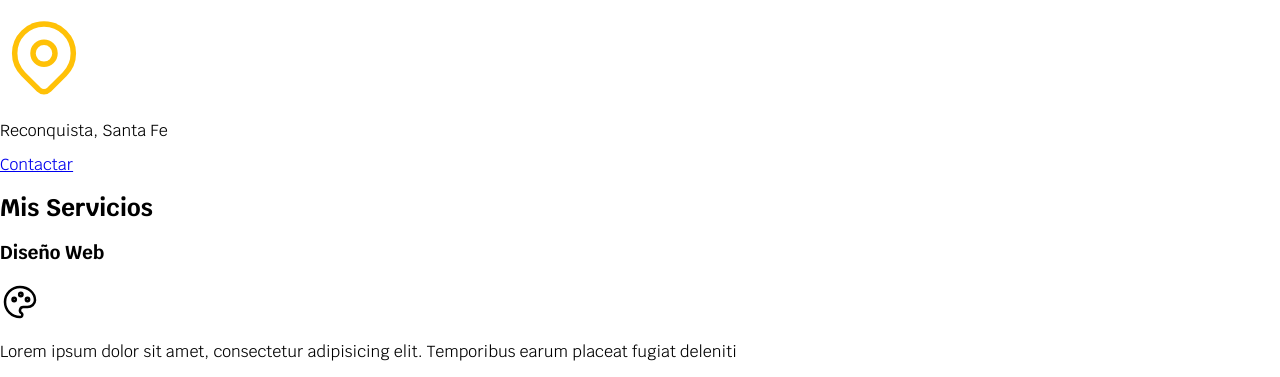
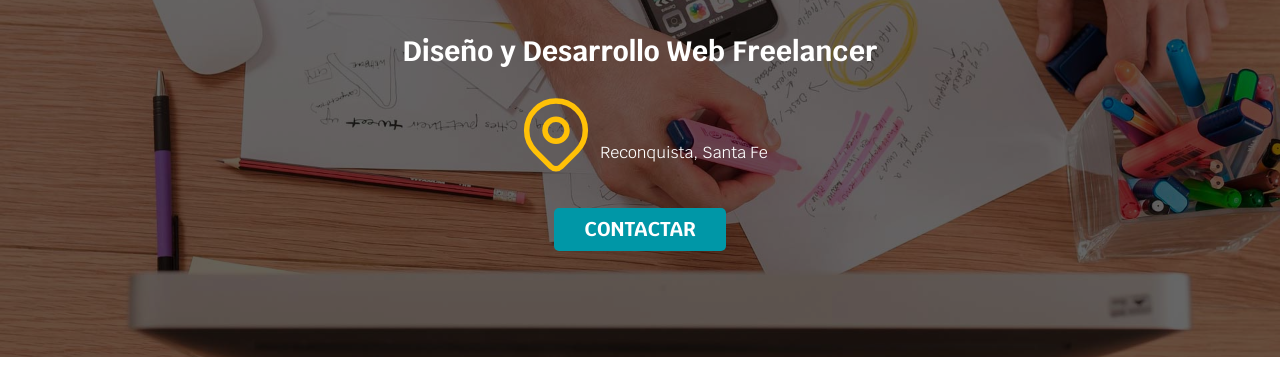
Before and after one commit to MateoD01/FreelancerPage, a plain HTML site: page index.html in a window 1280 px wide. Shown: the part 231-608 px from the top of the page. Drawn offline with Linux system fonts and the light colour scheme.

Commit message:
ordenamiento y comentarios

```diff
--- a/css/styles.css
+++ b/css/styles.css
@@ -7,8 +7,16 @@
 }
 
 /* Propiedades para resetear el navegador y utilizar mejor los REM */
+/* Snipped para que la altura de los elementos sea igual a la que yo pongo
+y que no se cambie cuando agrego padding (si pongo 400px tiene eso)*/
+
+/* GLOBALES */
 html{
     font-size: 62.5%;
+    box-sizing: border-box;
+}
+*, *:before, *:after {
+    box-sizing: inherit;
 }
 
 body{
@@ -16,31 +24,71 @@ body{
     font-size: 16px;
     font-family: 'Krub', sans-serif;
 }
-/* -------------------------- */
-.titulo {
+
+.contenedor {
+    max-width: 120rem;
+    margin: 0 auto;
+}
+
+.boton {
+    background-color: var(--secundario);
+    color: var(--blanco);
+    padding: 1rem 3rem;
+    margin-top: 3rem;
+    font-size: 2rem;
+    text-decoration: none;
+    text-transform: uppercase;
+    font-weight: bold;
+    border-radius: .5rem;
+    width: 90%;
     text-align: center;
+}
+
+@media (min-width: 768px) {
+    .boton {
+        width: auto;
+    }
+}
+
+/* Tipografía */
+h1 {
     font-size: 3.8rem;
 }
+h2 {
+    font-size: 2.8rem;
+}
+h3 {
+    font-size: 1.8rem;
+}
+h1, h2, h3 {
+    text-align: center;
+}
 
+/* Títulos */
 .titulo span {
     font-size: 2rem;
 }
 
-.contenedor {
-    width: 120rem;
-    margin: 0 auto;
-}
-
+/* Navegación principal */
 .nav-bg {
     background-color: var(--secundario);
 }
 
 .navegacion-principal {
     display: flex;
-    justify-content: space-between;
+    flex-direction: column;
+}
+
+@media (min-width: 768px) {
+    .navegacion-principal {
+        flex-direction: row;
+        justify-content: space-between;
+    }
 }
 
 .navegacion-principal a{
+    display: block;
+    text-align: center;
     color: var(--blanco);
     text-decoration: none;
     font-size: 2rem;
@@ -52,3 +100,34 @@ body{
     background-color: var(--primario);
     color: var(--oscuro);
 }
+
+/* Hero */
+.hero {
+    background-image: url(../img/hero.jpg);
+    background-repeat: no-repeat;
+    background-size: cover;
+    height: 450px;
+    position: relative;
+}
+
+.contenido-hero {
+    position: absolute;
+    /* background-color: rgba(0, 0, 0, .6); */
+    background-color: rgb(0 0 0 / 60%);
+    width: 100%;
+    height: 100%;
+/* Para alinear horizontalmente y verticalmente*/
+    display: flex;
+    flex-direction: column;
+    align-items: center;
+    justify-content: center;
+}
+
+.contenido-hero h2, .contenido-hero p {
+    color: var(--blanco)
+}
+
+.contenido-hero .ubicacion {
+    display: flex;
+    align-items: flex-end;
+}
--- a/index.html
+++ b/index.html
@@ -33,16 +33,21 @@
         </nav>
     </div>
 
-    <section>
-        <h2 class="titulo">Diseño y Desarrollo Web Freelancer</h2>
+    <section class="hero">
+        <div class="contenido-hero">
+            <h2>Diseño y Desarrollo Web Freelancer</h2>
+
+            <div class="ubicacion">
                 <svg xmlns="http://www.w3.org/2000/svg" class="icon icon-tabler icon-tabler-map-pin" width="88" height="88" viewBox="0 0 24 24" stroke-width="1.5" stroke="#FFC107" fill="none" stroke-linecap="round" stroke-linejoin="round">
                     <path stroke="none" d="M0 0h24v24H0z" fill="none"/>
                     <path d="M9 11a3 3 0 1 0 6 0a3 3 0 0 0 -6 0" />
                     <path d="M17.657 16.657l-4.243 4.243a2 2 0 0 1 -2.827 0l-4.244 -4.243a8 8 0 1 1 11.314 0z" />
                 </svg>
                 <p>Reconquista, Santa Fe</p>
+            </div>
 
-        <a href="#">Contactar</a>
+            <a class="boton" href="#">Contactar</a>
+        </div>
     </section>
 
     <main>
```
Lines whose indentation alone changed are shown as unchanged.
